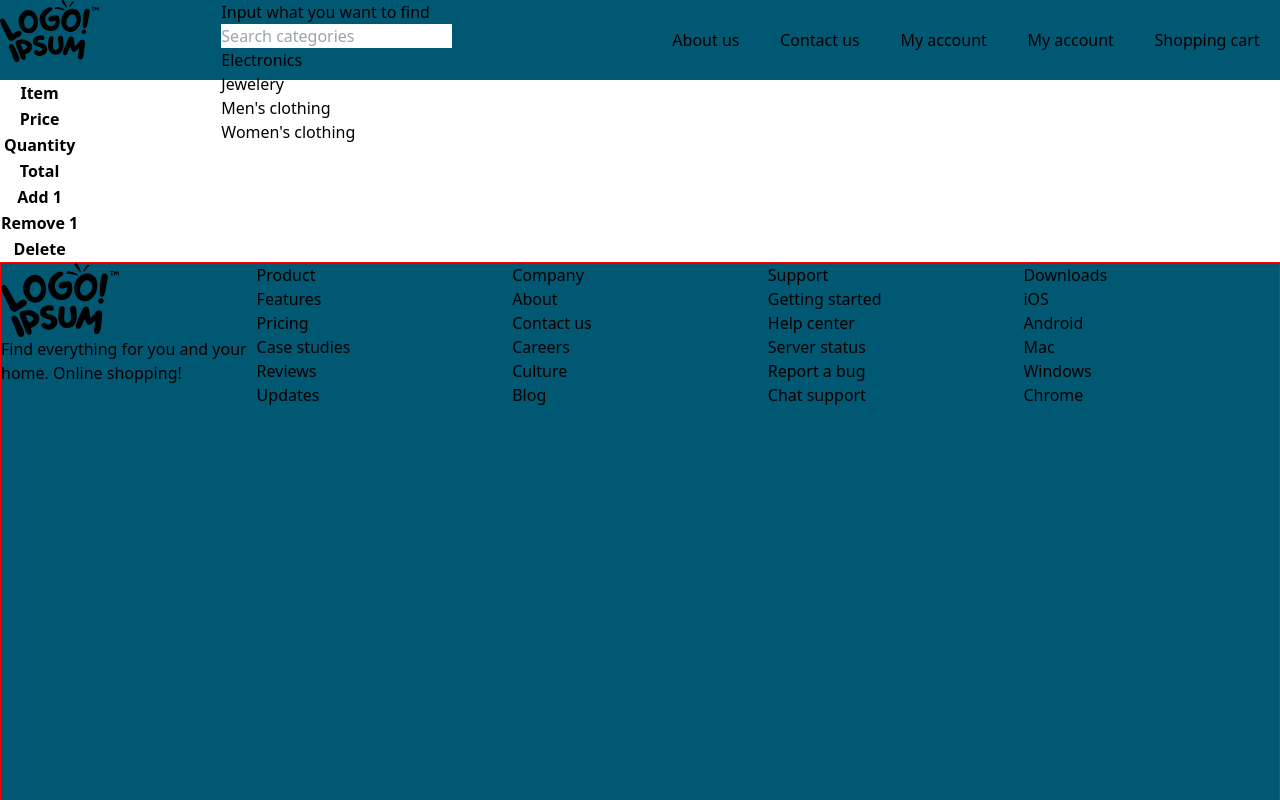
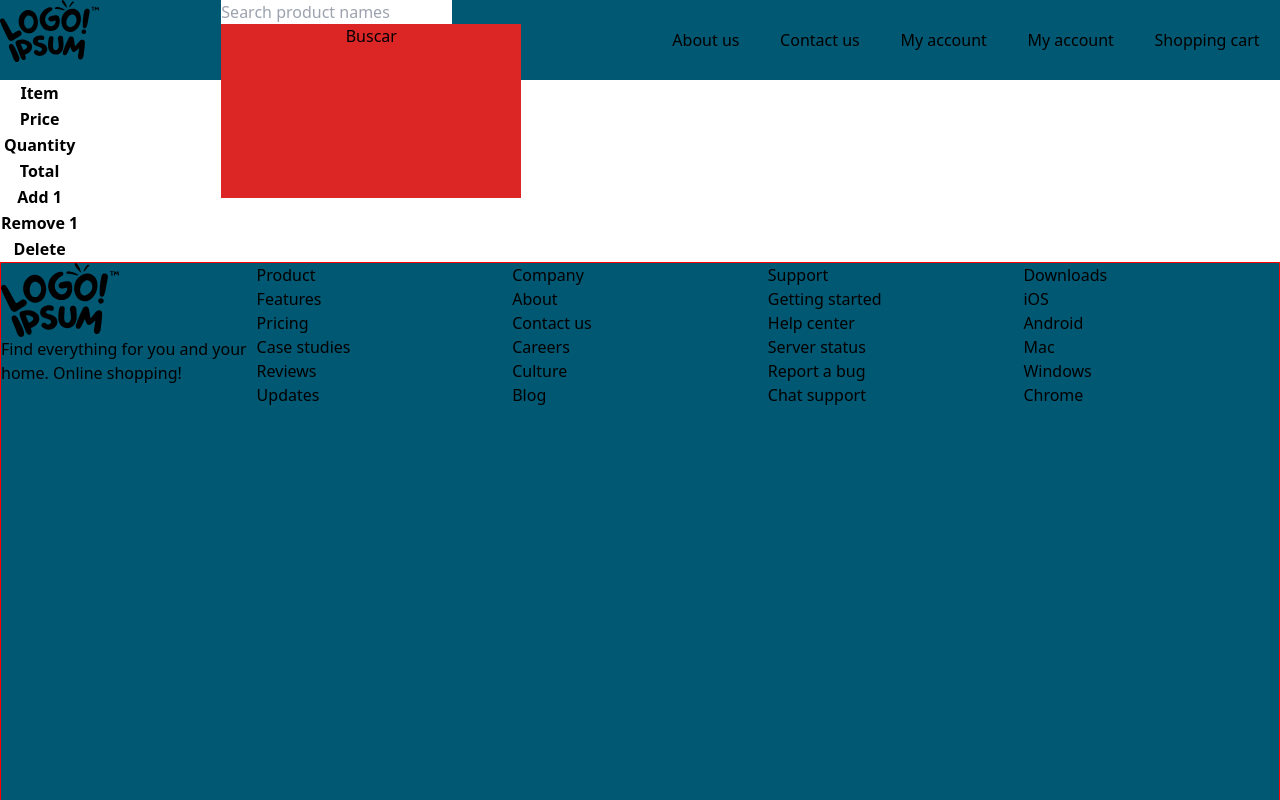
Before and after one commit to diegopovalz/success-store-tests, a Next.js app: page /shopping-cart in a window 1280 px wide. Shown: the top 800 px of the page. Built offline with nearby package versions, Linux system fonts and the light colour scheme.

Commit message:
feat: search filter

```diff
--- a/components/Header.tsx
+++ b/components/Header.tsx
@@ -1,4 +1,5 @@
 import Image from "next/image";
+import { Searchbar } from "./Searchbar";
 
 const Header = () => {
   return (
@@ -11,29 +12,7 @@ const Header = () => {
           height={39}
         />
       </div>
-      <div className="w-2/6">
-        <div>
-          <label>Input what you want to find</label>
-          <input placeholder="Search categories"></input>
-        </div>
-        <ul>
-          <li>
-            <a>Electronics</a>
-          </li>
-          <li>
-            <a>Jewelery</a>
-          </li>
-          <li>
-            <a>Men&apos;s clothing</a>
-          </li>
-          <li>
-            <a>Women&apos;s clothing</a>
-          </li>
-        </ul>
-        <button>
-          <svg>Lupa</svg>
-        </button>
-      </div>
+      <Searchbar />
       <div className="w-3/6 h-full flex items-center">
         <nav className="w-full flex">
           <ul className="w-full flex justify-around">
--- /dev/null
+++ b/components/Searchbar.tsx
@@ -0,0 +1,29 @@
+import { useSearchFilterContext } from "@/context/SearchFilterContext";
+
+const Searchbar = () => {
+  const { submitSearchFilter } = useSearchFilterContext();
+
+  const handleSearchSubmit = () => {
+    const inputElement = document.getElementById("search") as HTMLInputElement;
+    submitSearchFilter(inputElement.value);
+  };
+
+  return (
+    <div className="w-2/6">
+      <label htmlFor="search" hidden={true}>
+        Input what you want to find
+      </label>
+      <input
+        type="search"
+        id="search"
+        placeholder="Search product names"
+      ></input>
+      <button className="bg-red-600" type="button" onClick={handleSearchSubmit}>
+        Buscar
+        <svg></svg>
+      </button>
+    </div>
+  );
+};
+
+export { Searchbar };
--- /dev/null
+++ b/context/SearchFilterContext.tsx
@@ -0,0 +1,39 @@
+import { createContext, useContext, useEffect, useState } from "react";
+import { useRouter } from "next/router";
+
+interface SearchFilterContextProps {
+  searchFilter: string;
+  submitSearchFilter: (searchFilter: string) => void;
+}
+
+const SearchFilterContext = createContext<SearchFilterContextProps>(
+  {} as SearchFilterContextProps
+);
+
+export const useSearchFilterContext = () => useContext(SearchFilterContext);
+
+const SearchFilterContextProvider = ({ children }: ContextProviderProps) => {
+  const [searchFilter, setSearchFilter] = useState<string>("");
+  const router = useRouter();
+
+  const submitSearchFilter = (searchFilter: string) => {
+    const currentPath = router.pathname;
+    if (currentPath !== "/") {
+      router.push("/");
+    }
+    return setSearchFilter(searchFilter);
+  };
+
+  return (
+    <SearchFilterContext.Provider
+      value={{
+        searchFilter,
+        submitSearchFilter,
+      }}
+    >
+      {children}
+    </SearchFilterContext.Provider>
+  );
+};
+
+export { SearchFilterContextProvider };
--- a/context/ShoppingCartContext.tsx
+++ b/context/ShoppingCartContext.tsx
@@ -12,19 +12,12 @@ const ShoppingCartContext = createContext<ShoppingCartContextProps>(
 
 export const useShoppingCartContext = () => useContext(ShoppingCartContext);
 
-interface ShoppingCartContextProviderProps {
-  children: React.ReactNode;
-}
-
 const CART_STORAGE_KEY = "cartProducts";
 
-const ShoppingCartContextProvider = ({
-  children,
-}: ShoppingCartContextProviderProps) => {
+const ShoppingCartContextProvider = ({ children }: ContextProviderProps) => {
   const [cartProducts, setCartProducts] = useState<CartProduct[]>([]);
 
   useEffect(() => {
-    // Cargar datos del carrito desde el localStorage al montar el componente
     const storedCart = localStorage.getItem(CART_STORAGE_KEY);
     if (storedCart) {
       setCartProducts(JSON.parse(storedCart));
--- /dev/null
+++ b/interfaces/contextProviderProps.ts
@@ -0,0 +1,3 @@
+interface ContextProviderProps {
+  children: React.ReactNode;
+}
--- a/layouts/Layout.tsx
+++ b/layouts/Layout.tsx
@@ -1,5 +1,6 @@
 import { Footer } from "@/components/Footer";
 import { Header } from "@/components/Header";
+import { SearchFilterContextProvider } from "@/context/SearchFilterContext";
 import { ShoppingCartContextProvider } from "@/context/ShoppingCartContext";
 import { ToastContainer } from "react-toastify";
 import "react-toastify/dist/ReactToastify.css";
@@ -12,10 +13,12 @@ const Layout = ({ children }: LayoutProps) => {
   return (
     <>
       <ShoppingCartContextProvider>
-        <ToastContainer />
-        <Header />
-        {children}
-        <Footer />
+        <SearchFilterContextProvider>
+          <ToastContainer />
+          <Header />
+          {children}
+          <Footer />
+        </SearchFilterContextProvider>
       </ShoppingCartContextProvider>
     </>
   );
--- a/pages/index.tsx
+++ b/pages/index.tsx
@@ -3,11 +3,13 @@ import { ProductCard } from "@/components/ProductCard";
 import { NextPage } from "next";
 import { useEffect, useState } from "react";
 import Link from "next/link";
+import { useSearchFilterContext } from "@/context/SearchFilterContext";
 
-const Home: NextPage = () => {
+const Home = () => {
   const [products, setProducts] = useState<Product[]>([]);
   const [productsError, setProductsError] = useState<boolean>(false);
   const [productsLoading, setProductsLoading] = useState<boolean>(true);
+  const { searchFilter } = useSearchFilterContext();
 
   useEffect(() => {
     const getProductsData = async () => {
@@ -28,6 +30,15 @@ const Home: NextPage = () => {
   if (productsError) return <p>An error has occured.</p>;
   if (productsLoading) return <p>Loading...</p>;
 
+  const filteredProducts =
+    searchFilter === ""
+      ? products
+      : products.filter((product) => {
+          return product.title
+            .toLowerCase()
+            .includes(searchFilter.toLowerCase());
+        });
+
   return (
     <div>
       <main className="flex flex-col">
@@ -37,7 +48,7 @@ const Home: NextPage = () => {
         <section>
           <h2>Explore products</h2>
           <div className="grid grid-cols-4">
-            {products.map((product: Product) => {
+            {filteredProducts.map((product: Product) => {
               return (
                 <ProductCard
                   key={`product-${product.id}`}
--- a/pages/shopping-cart.tsx
+++ b/pages/shopping-cart.tsx
@@ -13,7 +13,6 @@ const ShoppingCart = () => {
     productIndex: number,
     remove: boolean = true
   ) => {
-    console.log("clicked ", productIndex, remove);
     if (remove) removeProductFromCart(cartProducts[productIndex].id, false);
     else removeProductFromCart(cartProducts[productIndex].id, true);
   };
```
